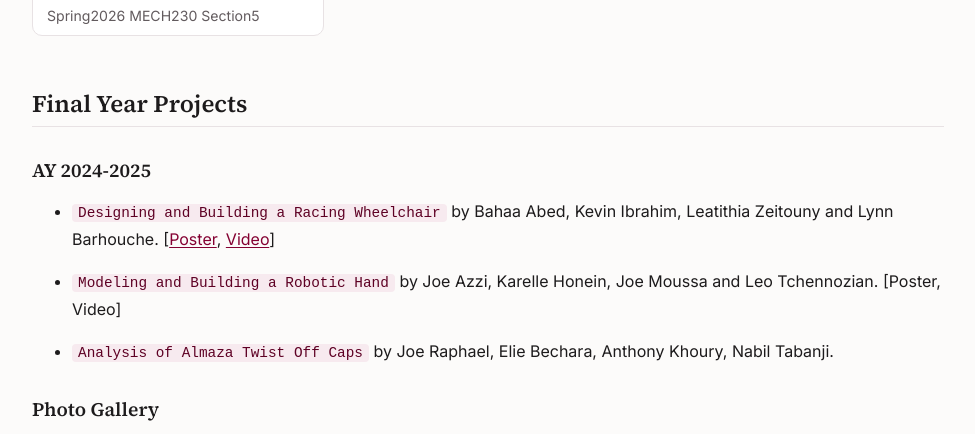
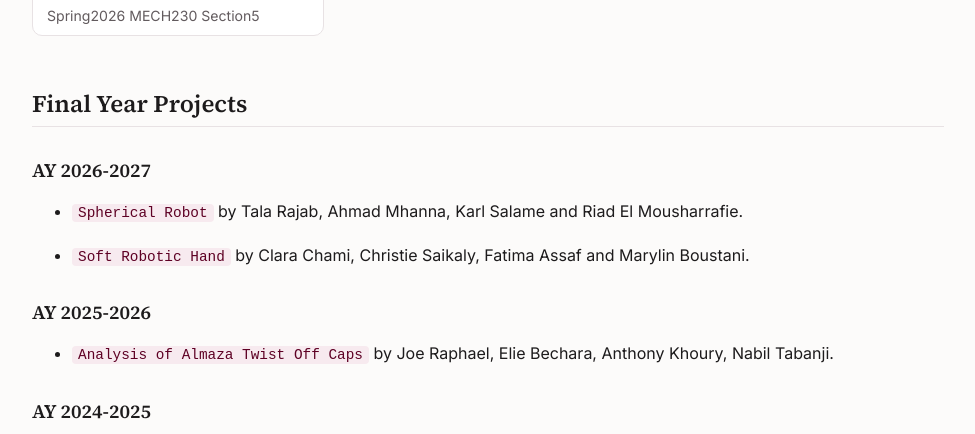
Before and after one commit to ThH00/ThH00.github.io, a Jekyll site: the page built from teaching.md, in a window 1280 px wide and 900 px high, scrolled down 1597 px, cut to the strip 103-537 px from the top of the window. Shown: the whole strip, without its empty margins (152-1127 px from the left). Built offline with Jekyll 4.4.1, drawn with Linux system fonts in a browser that asks for light colours; our own code applies the rules of GitHub Pages for plain Markdown files.

Commit message:
FYP: add AY 2026-2027 projects; move Almaza project to AY 2025-2026
Co-Authored-By: Claude Opus 5.5 <noreply@anthropic.com>

```diff
--- a/teaching.md
+++ b/teaching.md
@@ -67,12 +67,18 @@
 
 ## Final Year Projects
 
+### AY 2026-2027
+- `Spherical Robot` by Tala Rajab, Ahmad Mhanna, Karl Salame and Riad El Mousharrafie.
+
+- `Soft Robotic Hand` by Clara Chami, Christie Saikaly, Fatima Assaf and Marylin Boustani.
+
+### AY 2025-2026
+- `Analysis of Almaza Twist Off Caps` by Joe Raphael, Elie Bechara, Anthony Khoury, Nabil Tabanji.
+
 ### AY 2024-2025
 - `Designing and Building a Racing Wheelchair` by Bahaa Abed, Kevin Ibrahim, Leatithia Zeitouny and Lynn Barhouche. [[Poster](https://drive.google.com/file/d/1McinD52IDseHa2RCwR1Cel1bHMsAfo8H/view?usp=sharing), [Video](https://youtu.be/WT_aFLQ14Ss?si=7zVLr2RhIYNThZ7k)]
 
 - `Modeling and Building a Robotic Hand` by Joe Azzi, Karelle Honein, Joe Moussa and Leo Tchennozian. [Poster, Video]
-
-- `Analysis of Almaza Twist Off Caps` by Joe Raphael, Elie Bechara, Anthony Khoury, Nabil Tabanji.
 
 ### Photo Gallery
 
```
